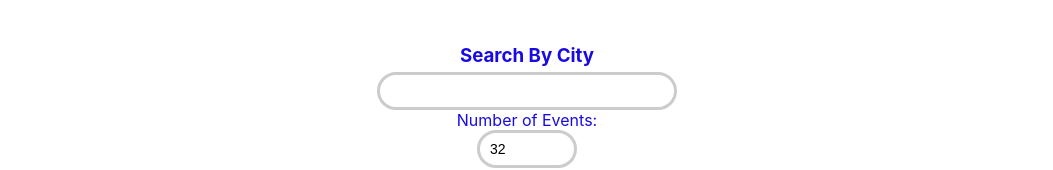
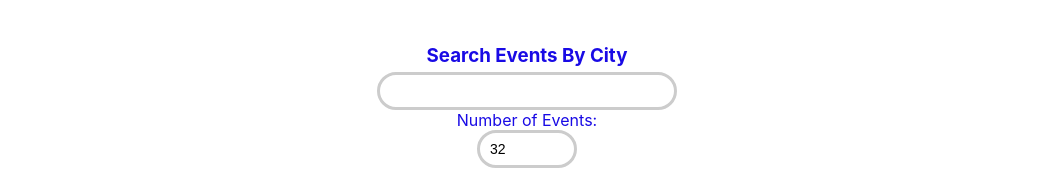
Before and after one commit to fredpasqua/meet, a React (Create React App) app: page / in a window 1280 px wide. Shown: the top 170 px of the page, without its empty margins (113-1166 px from the left). Built offline with nearby package versions, Linux system fonts and the light colour scheme.

Commit message:
update citySearch title

```diff
--- a/src/CitySearch.js
+++ b/src/CitySearch.js
@@ -29,7 +29,7 @@ class CitySearch extends Component {
   render() {
     return (
       <div className="CitySearch">
-        <h3 className="CitySearch-title">Search By City</h3>
+        <h3 className="CitySearch-title">Search Events By City</h3>
         <input
           type="text"
           className="city"
```
